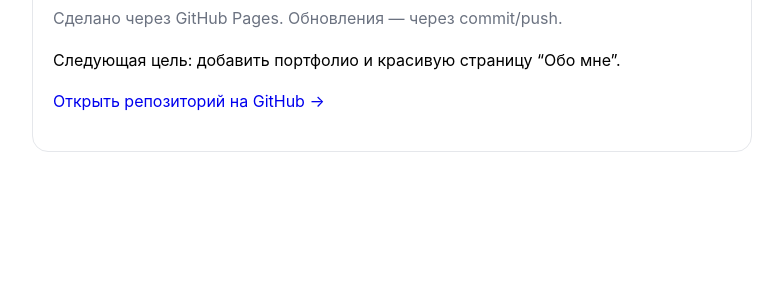
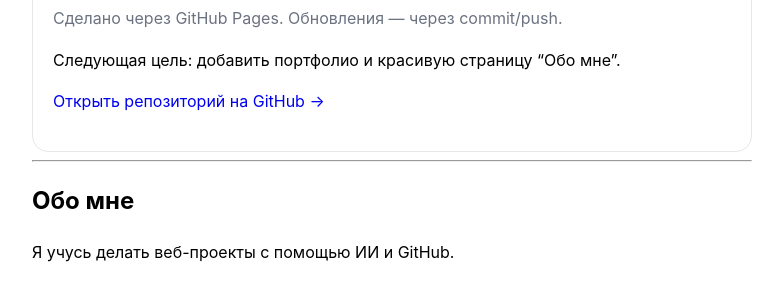
Before and after one commit to najzatali/my-first-site, a plain HTML site: page index.html in a window 1280 px wide. Shown: the part 157-458 px from the top of the page, without its empty margins (248-1031 px from the left). Drawn offline with Linux system fonts and the light colour scheme.

Commit message:
Add About section
Add About section

```diff
--- a/index.html
+++ b/index.html
@@ -20,3 +20,6 @@
   </div>
 </body>
 </html>
+<hr />
+<h2>Обо мне</h2>
+<p>Я учусь делать веб-проекты с помощью ИИ и GitHub.</p>
```
